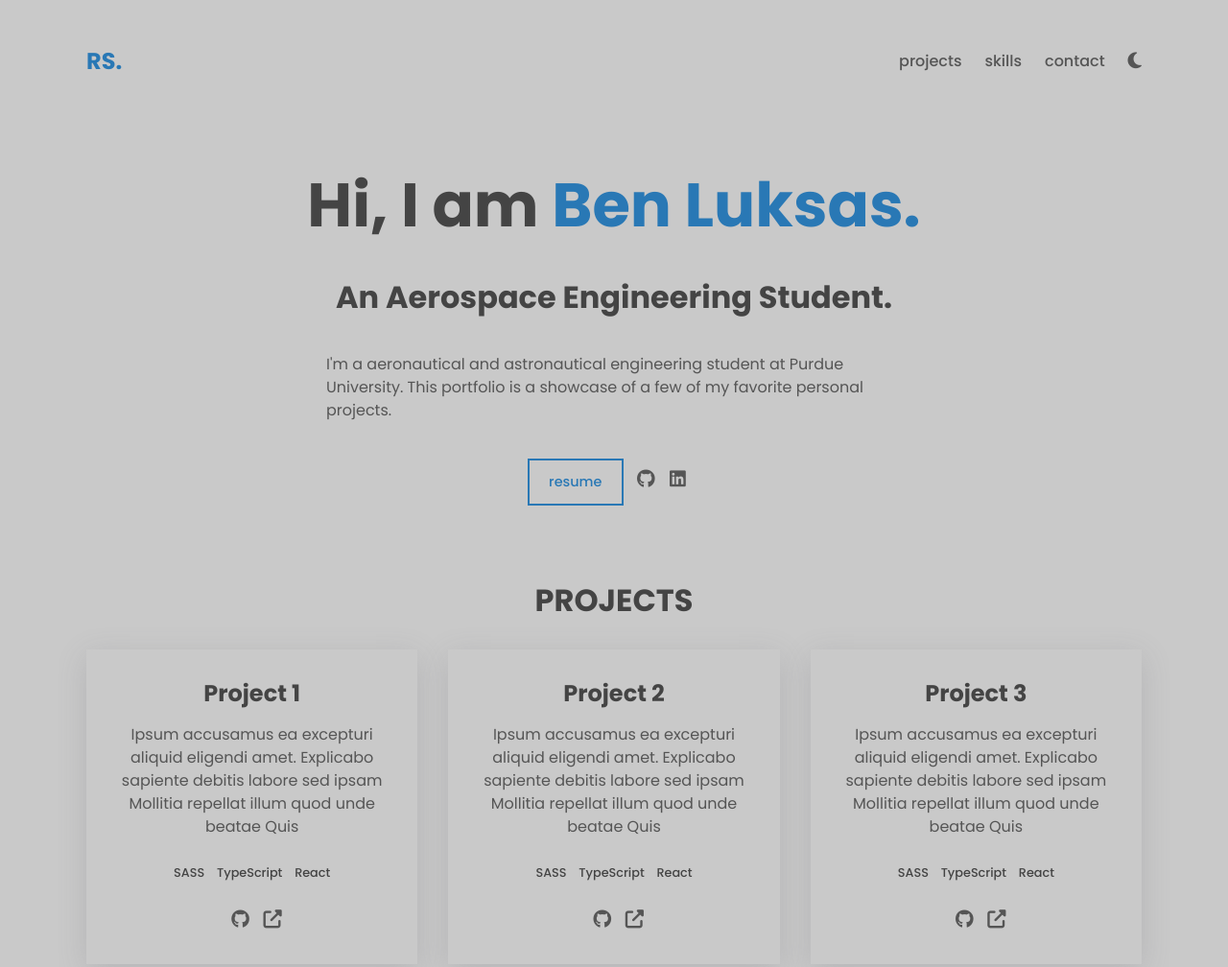
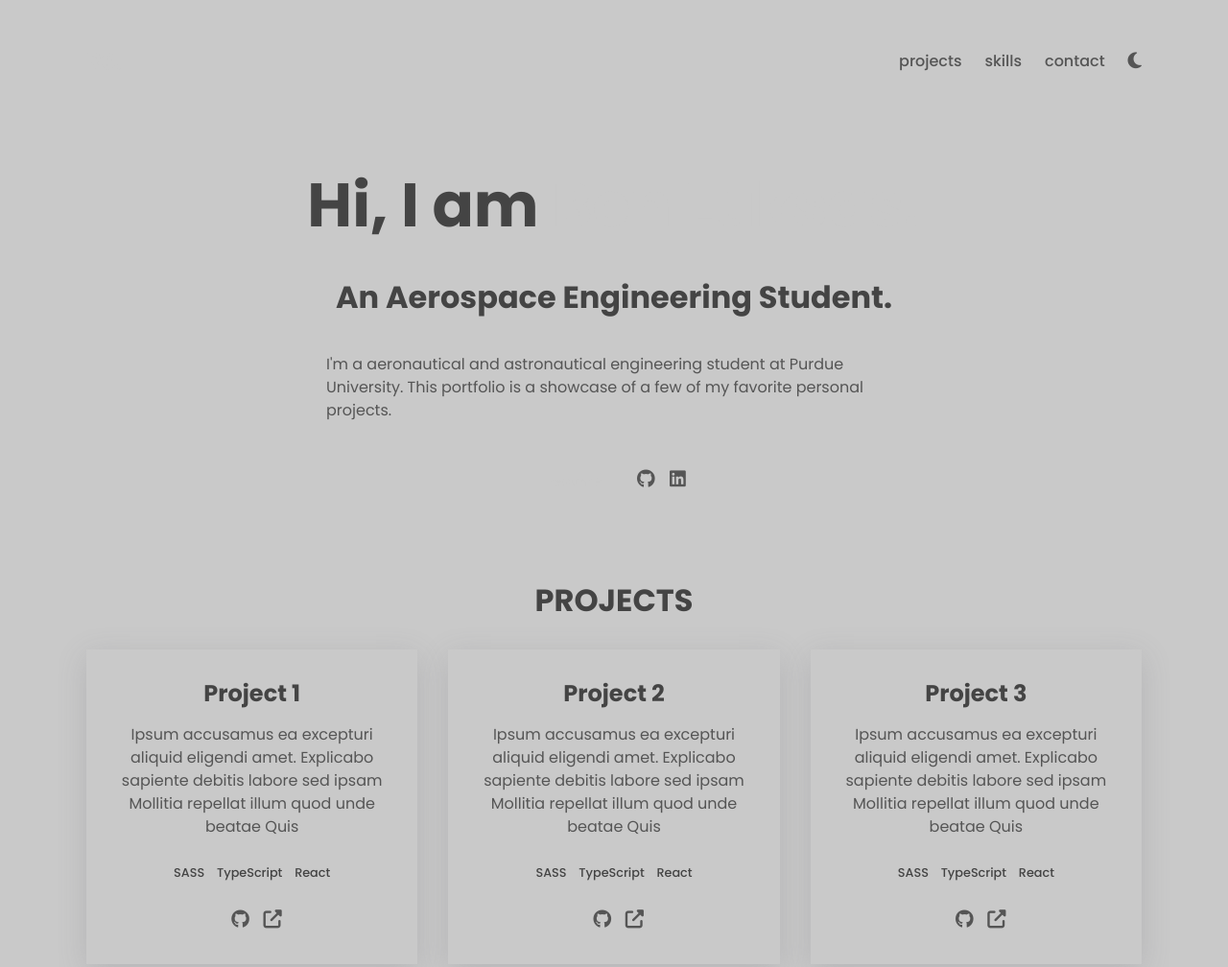
Before and after one commit to BLuksas/BLuksas.github.io, a plain HTML site: page index.html in a window 1280 px wide. Shown: the top 1008 px of the page at 96% size. Drawn offline with Linux system fonts and the light colour scheme.

Commit message:
Update styles.css

```diff
--- a/styles.css
+++ b/styles.css
@@ -31,7 +31,7 @@ body {
   --clr-bg-alt: #c9c9c9;
   --clr-fg: #555;
   --clr-fg-alt: #444;
-  --clr-primary: #2978b5;
+  --clr-primary: #c9c9c9;
   --shadow: rgba(100, 100, 111, 0.2) 0px 7px 29px 0px;
 }
 
```
